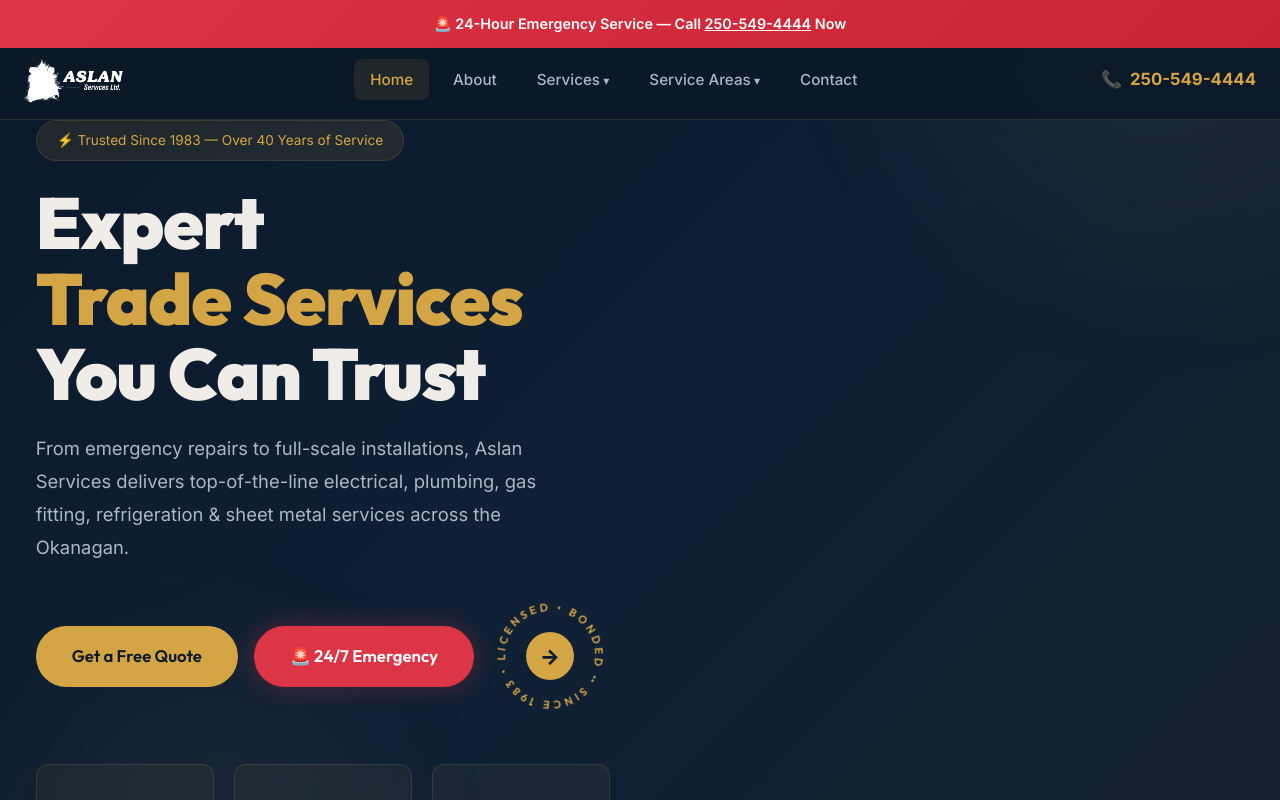
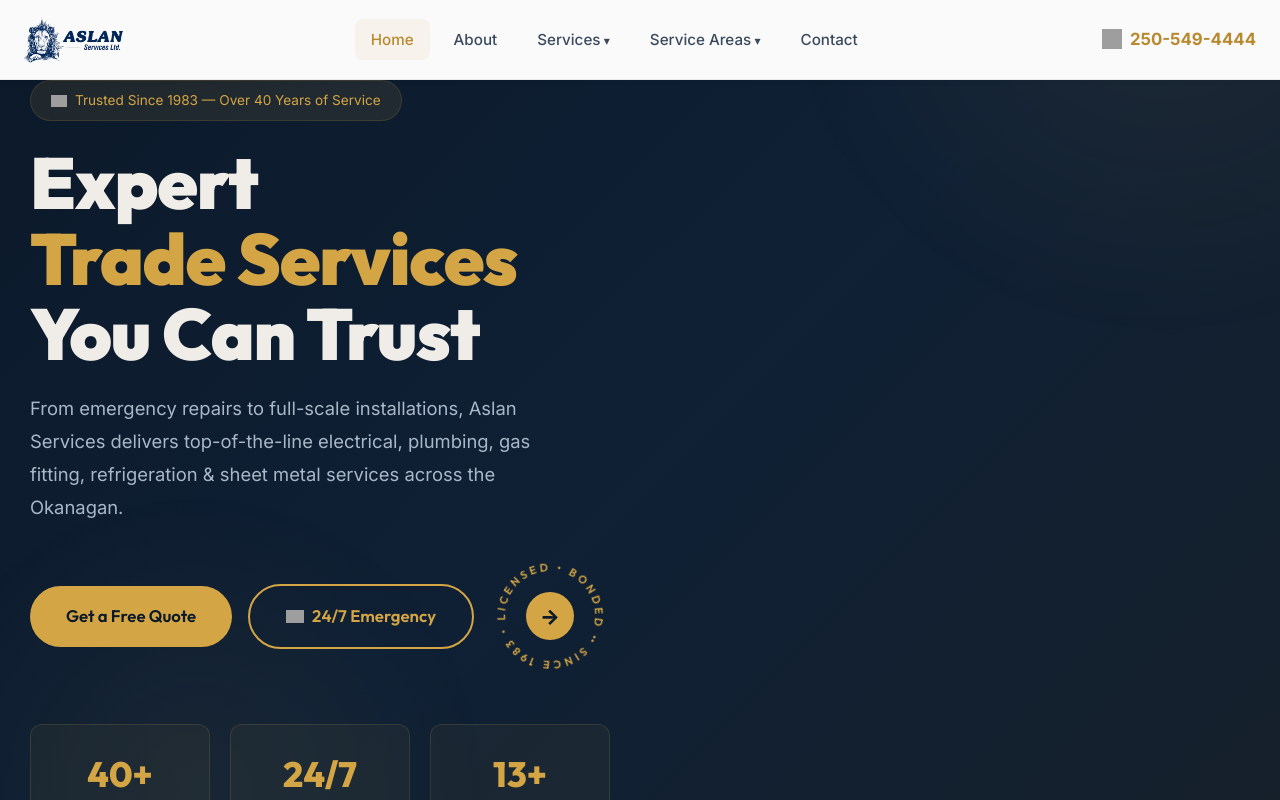
Before and after one commit to BenChoii/Aslan, a React (Vite) app: page / in a window 1280 px wide. Shown: the top 800 px of the page. Built offline with nearby package versions, Linux system fonts and the light colour scheme; grey boxes are pictures that could not be loaded.

Commit message:
White navbar, remove emergency banner, animated Fluent Emojis

```diff
--- /dev/null
+++ b/src/components/FluentEmoji.jsx
@@ -0,0 +1,46 @@
+// Animated Fluent Emoji component — uses Microsoft's animated emoji set
+const FLUENT_BASE = 'https://raw.githubusercontent.com/Tarikul-Islam-Anik/Animated-Fluent-Emojis/master/Emojis';
+
+const EMOJI_MAP = {
+  // Services
+  'zap': `${FLUENT_BASE}/Travel%20and%20places/High%20Voltage.png`,
+  'wrench': `${FLUENT_BASE}/Objects/Wrench.png`,
+  'fire': `${FLUENT_BASE}/Travel%20and%20places/Fire.png`,
+  'snowflake': `${FLUENT_BASE}/Travel%20and%20places/Snowflake.png`,
+  'nut': `${FLUENT_BASE}/Objects/Nut%20and%20Bolt.png`,
+  'thermometer': `${FLUENT_BASE}/Objects/Thermometer.png`,
+  'droplet': `${FLUENT_BASE}/Travel%20and%20places/Droplet.png`,
+  'house': `${FLUENT_BASE}/Travel%20and%20places/House.png`,
+  'building': `${FLUENT_BASE}/Travel%20and%20places/Office%20Building.png`,
+  'camera': `${FLUENT_BASE}/Objects/Camera.png`,
+  'shield': `${FLUENT_BASE}/Objects/Shield.png`,
+  'gear': `${FLUENT_BASE}/Objects/Gear.png`,
+  'lightbulb': `${FLUENT_BASE}/Objects/Light%20Bulb.png`,
+  'phone': `${FLUENT_BASE}/Objects/Telephone%20Receiver.png`,
+  'pin': `${FLUENT_BASE}/Travel%20and%20places/Round%20Pushpin.png`,
+  'star': `${FLUENT_BASE}/Travel%20and%20places/Glowing%20Star.png`,
+  'spark': `${FLUENT_BASE}/Travel%20and%20places/Sparkles.png`,
+  'check': `${FLUENT_BASE}/Symbols/Check%20Mark%20Button.png`,
+  'clock': `${FLUENT_BASE}/Travel%20and%20places/Twelve%20O%27Clock.png`,
+  'trophy': `${FLUENT_BASE}/Activities/Trophy.png`,
+  'handshake': `${FLUENT_BASE}/People%20with%20activities/Handshake.png`,
+  'tools': `${FLUENT_BASE}/Objects/Hammer%20and%20Wrench.png`,
+  'question': `${FLUENT_BASE}/Symbols/Red%20Question%20Mark.png`,
+  'rocket': `${FLUENT_BASE}/Travel%20and%20places/Rocket.png`,
+  'warning': `${FLUENT_BASE}/Symbols/Warning.png`,
+};
+
+export default function FluentEmoji({ name, size = 24, style = {} }) {
+  const src = EMOJI_MAP[name];
+  if (!src) return null;
+  return (
+    <img
+      src={src}
+      alt={name}
+      width={size}
+      height={size}
+      style={{ display: 'inline-block', verticalAlign: 'middle', ...style }}
+      loading="lazy"
+    />
+  );
+}
--- a/src/components/Header.jsx
+++ b/src/components/Header.jsx
@@ -10,10 +10,7 @@
 
   return (
     <>
-      <div className="emergency-banner">
-        🚨 24-Hour Emergency Service — Call <a href="tel:2505494444">250-549-4444</a> Now
-      </div>
-      <header className="header" style={{ top: '40px' }}>
+      <header className="header">
         <div className="header-inner">
           <Link to="/" className="header-logo">
             <img src="/logo.png" alt="Aslan Services Ltd Logo" />
@@ -24,11 +21,11 @@
             <Link to="/about" className={isActive('/about')}>About</Link>
 
             <div className="dropdown">
-              <span className="header-nav-link dropdown-trigger" style={{ padding: '8px 16px', color: 'var(--text-secondary)', fontWeight: 500, fontSize: '0.95rem', cursor: 'pointer' }}>Services</span>
+              <span className="header-nav-link dropdown-trigger" style={{ padding: '8px 16px', color: '#3a4a5e', fontWeight: 500, fontSize: '0.95rem', cursor: 'pointer' }}>Services</span>
               <div className="dropdown-menu" style={{ minWidth: '280px' }}>
                 {serviceCategories.map(cat => (
                   <div key={cat} style={{ marginBottom: '8px' }}>
-                    <div style={{ padding: '6px 16px', fontSize: '0.75rem', fontWeight: 700, color: 'var(--accent)', textTransform: 'uppercase', letterSpacing: '1px' }}>{cat}</div>
+                    <div style={{ padding: '6px 16px', fontSize: '0.75rem', fontWeight: 700, color: 'var(--accent-dark)', textTransform: 'uppercase', letterSpacing: '1px' }}>{cat}</div>
                     {services.filter(s => s.category === cat).map(s => (
                       <Link key={s.slug} to={`/vernon/${s.slug}`}>{s.name}</Link>
                     ))}
@@ -38,7 +35,7 @@
             </div>
 
             <div className="dropdown">
-              <span className="header-nav-link dropdown-trigger" style={{ padding: '8px 16px', color: 'var(--text-secondary)', fontWeight: 500, fontSize: '0.95rem', cursor: 'pointer' }}>Service Areas</span>
+              <span className="header-nav-link dropdown-trigger" style={{ padding: '8px 16px', color: '#3a4a5e', fontWeight: 500, fontSize: '0.95rem', cursor: 'pointer' }}>Service Areas</span>
               <div className="dropdown-menu">
                 {cities.map(c => (
                   <Link key={c.slug} to={`/${c.slug}`}>{c.name}</Link>
@@ -50,7 +47,8 @@
           </nav>
 
           <a href="tel:2505494444" className="header-phone" style={{ display: 'flex' }}>
-            📞 <span>250-549-4444</span>
+            <img src="https://raw.githubusercontent.com/Tarikul-Islam-Anik/Animated-Fluent-Emojis/master/Emojis/Objects/Telephone%20Receiver.png" alt="Phone" style={{ width: '20px', height: '20px' }} />
+            <span>250-549-4444</span>
           </a>
 
           <button className="mobile-menu-btn" onClick={() => setMobileOpen(!mobileOpen)}>
@@ -59,19 +57,19 @@
         </div>
       </header>
 
-      <div className={`mobile-nav ${mobileOpen ? 'open' : ''}`} style={{ top: '120px' }}>
+      <div className={`mobile-nav ${mobileOpen ? 'open' : ''}`}>
         <Link to="/" onClick={() => setMobileOpen(false)}>Home</Link>
         <Link to="/about" onClick={() => setMobileOpen(false)}>About</Link>
-        <div style={{ padding: '14px 0', color: 'var(--accent)', fontWeight: 700, borderBottom: '1px solid var(--border)' }}>Services</div>
+        <div style={{ padding: '14px 0', color: 'var(--accent-dark)', fontWeight: 700, borderBottom: '1px solid rgba(0,0,0,0.06)' }}>Services</div>
         {services.map(s => (
           <Link key={s.slug} to={`/vernon/${s.slug}`} onClick={() => setMobileOpen(false)} style={{ paddingLeft: '20px', fontSize: '0.95rem' }}>{s.name}</Link>
         ))}
-        <div style={{ padding: '14px 0', color: 'var(--accent)', fontWeight: 700, borderBottom: '1px solid var(--border)' }}>Service Areas</div>
+        <div style={{ padding: '14px 0', color: 'var(--accent-dark)', fontWeight: 700, borderBottom: '1px solid rgba(0,0,0,0.06)' }}>Service Areas</div>
         {cities.map(c => (
           <Link key={c.slug} to={`/${c.slug}`} onClick={() => setMobileOpen(false)} style={{ paddingLeft: '20px' }}>{c.name}</Link>
         ))}
         <Link to="/contact" onClick={() => setMobileOpen(false)}>Contact Us</Link>
-        <a href="tel:2505494444" style={{ color: 'var(--accent)', fontWeight: 700, fontSize: '1.2rem', marginTop: '20px', display: 'block', textAlign: 'center', padding: '16px', background: 'rgba(212,165,69,0.1)', borderRadius: '12px' }}>📞 250-549-4444</a>
+        <a href="tel:2505494444" style={{ color: 'var(--accent-dark)', fontWeight: 700, fontSize: '1.2rem', marginTop: '20px', display: 'block', textAlign: 'center', padding: '16px', background: 'rgba(212,165,69,0.08)', borderRadius: '12px' }}>📞 250-549-4444</a>
       </div>
     </>
   )
--- a/src/index.css
+++ b/src/index.css
@@ -85,8 +85,9 @@
 /* ─── Header ─── */
 .header {
   position: fixed; top: 0; left: 0; right: 0; z-index: 1000;
-  background: rgba(11,25,41,0.95); backdrop-filter: blur(20px);
-  border-bottom: 1px solid var(--border); height: var(--header-height);
+  background: rgba(255,255,255,0.98); backdrop-filter: blur(20px);
+  border-bottom: 1px solid rgba(0,0,0,0.06); height: var(--header-height);
+  box-shadow: 0 1px 8px rgba(0,0,0,0.04);
 }
 .header-inner {
   max-width: var(--max-width); margin: 0 auto; padding: 0 24px;
@@ -94,25 +95,25 @@
   height: 100%;
 }
 .header-logo { display: flex; align-items: center; gap: 12px; }
-.header-logo img { height: 50px; width: auto; filter: brightness(0) invert(1); }
+.header-logo img { height: 50px; width: auto; }
 .header-logo span {
   font-family: 'Outfit', sans-serif; font-weight: 800;
-  font-size: 1.3rem; color: var(--text-primary);
+  font-size: 1.3rem; color: #1B2D5B;
 }
 .header-nav { display: flex; align-items: center; gap: 8px; }
 .header-nav a {
-  padding: 8px 16px; border-radius: 8px; color: var(--text-secondary);
+  padding: 8px 16px; border-radius: 8px; color: #3a4a5e;
   font-weight: 500; font-size: 0.95rem; transition: var(--transition);
 }
 .header-nav a:hover, .header-nav a.active {
-  color: var(--accent); background: rgba(212,165,69,0.1);
+  color: var(--accent-dark); background: rgba(212,165,69,0.08);
 }
 .header-phone {
-  display: flex; align-items: center; gap: 8px; color: var(--accent);
+  display: flex; align-items: center; gap: 8px; color: var(--accent-dark);
   font-weight: 700; font-size: 1.05rem;
 }
 .mobile-menu-btn {
-  display: none; background: none; border: none; color: var(--text-primary);
+  display: none; background: none; border: none; color: #1B2D5B;
   font-size: 1.5rem; cursor: pointer; padding: 8px;
 }
 
@@ -122,19 +123,19 @@
 .dropdown-trigger::after { content: ' ▾'; font-size: 0.8em; }
 .dropdown-menu {
   position: absolute; top: 100%; left: 0; min-width: 240px;
-  background: var(--bg-secondary); border: 1px solid var(--border);
+  background: #ffffff; border: 1px solid rgba(0,0,0,0.06);
   border-radius: var(--radius); padding: 8px; opacity: 0;
   visibility: hidden; transform: translateY(8px);
-  transition: var(--transition); box-shadow: var(--shadow-lg); z-index: 100;
+  transition: var(--transition); box-shadow: 0 8px 32px rgba(0,0,0,0.1); z-index: 100;
 }
 .dropdown:hover .dropdown-menu {
   opacity: 1; visibility: visible; transform: translateY(0);
 }
 .dropdown-menu a {
   display: block; padding: 10px 16px; border-radius: 8px;
-  color: var(--text-secondary); font-size: 0.9rem;
+  color: #3a4a5e; font-size: 0.9rem;
 }
-.dropdown-menu a:hover { background: rgba(212,165,69,0.1); color: var(--accent); }
+.dropdown-menu a:hover { background: rgba(212,165,69,0.08); color: var(--accent-dark); }
 
 /* ─── Hero ─── */
 .hero {
@@ -479,17 +480,7 @@
 }
 .form-textarea { resize: vertical; min-height: 140px; }
 
-/* ─── Emergency Banner ─── */
-.emergency-banner {
-  background: linear-gradient(135deg, #dc3545, #c82333);
-  padding: 12px 0; text-align: center; font-size: 0.9rem;
-  font-weight: 600; color: white; position: fixed; top: 0; left: 0;
-  right: 0; z-index: 1001;
-}
-.emergency-banner a { color: white; text-decoration: underline; }
-.has-emergency-banner { --header-height: 120px; }
-.has-emergency-banner .header { top: 40px; }
-.has-emergency-banner .emergency-banner { height: 40px; display: flex; align-items: center; justify-content: center; }
+/* ─── Emergency Banner (removed) ─── */
 
 /* ─── Responsive ─── */
 @media (max-width: 968px) {
@@ -516,15 +507,15 @@
 /* ─── Mobile Menu ─── */
 .mobile-nav {
   display: none; position: fixed; top: var(--header-height);
-  left: 0; right: 0; bottom: 0; background: var(--bg-primary);
+  left: 0; right: 0; bottom: 0; background: #ffffff;
   z-index: 999; padding: 24px; overflow-y: auto;
 }
 .mobile-nav.open { display: block; }
 .mobile-nav a {
-  display: block; padding: 14px 0; color: var(--text-secondary);
-  font-size: 1.1rem; border-bottom: 1px solid var(--border);
+  display: block; padding: 14px 0; color: #3a4a5e;
+  font-size: 1.1rem; border-bottom: 1px solid rgba(0,0,0,0.06);
 }
-.mobile-nav a:hover { color: var(--accent); }
+.mobile-nav a:hover { color: var(--accent-dark); }
 
 /* ─── Animations ─── */
 .fade-in { opacity: 0; transform: translateY(20px); animation: fadeIn 0.6s ease forwards; }
--- a/src/pages/HomePage.jsx
+++ b/src/pages/HomePage.jsx
@@ -3,6 +3,7 @@
 import { services, serviceCategories } from '../data/services'
 import FAQ from '../components/FAQ'
 import GoogleMap from '../components/GoogleMap'
+import FluentEmoji from '../components/FluentEmoji'
 
 const marqueeServices = [
   'Licensed Electricians', 'Emergency Plumbing', 'Gas Fitting & Repair',
@@ -12,12 +13,12 @@
 ];
 
 const heroServices = [
-  { icon: '⚡', title: 'Electrical', desc: 'Licensed electrical services' },
-  { icon: '🔧', title: 'Plumbing', desc: 'Residential & commercial' },
-  { icon: '🔥', title: 'Gas Fitting', desc: 'Safe, certified gas work' },
-  { icon: '❄️', title: 'Refrigeration', desc: 'Commercial cooling systems' },
-  { icon: '🔩', title: 'Sheet Metal', desc: 'Custom fabrication & HVAC' },
-  { icon: '🌡️', title: 'Heating', desc: '24/7 emergency repair' },
+  { icon: 'zap', title: 'Electrical', desc: 'Licensed electrical services' },
+  { icon: 'wrench', title: 'Plumbing', desc: 'Residential & commercial' },
+  { icon: 'fire', title: 'Gas Fitting', desc: 'Safe, certified gas work' },
+  { icon: 'snowflake', title: 'Refrigeration', desc: 'Commercial cooling systems' },
+  { icon: 'nut', title: 'Sheet Metal', desc: 'Custom fabrication & HVAC' },
+  { icon: 'thermometer', title: 'Heating', desc: '24/7 emergency repair' },
 ];
 
 const testimonials = [
@@ -71,12 +72,12 @@
 
 export default function HomePage() {
   return (
-    <div style={{ paddingTop: '40px' }}>
+    <div>
       {/* Hero */}
       <section className="hero">
         <div className="hero-content">
           <div>
-            <div className="hero-badge fade-in">⚡ Trusted Since 1983 — Over 40 Years of Service</div>
+            <div className="hero-badge fade-in"><FluentEmoji name="zap" size={16} /> Trusted Since 1983 — Over 40 Years of Service</div>
             <h1 className="hero-title fade-in fade-in-delay-1" style={{ fontSize: 'clamp(2.5rem, 6vw, 4.5rem)', fontWeight: 900, lineHeight: 1.05, letterSpacing: '-1px' }}>
               Expert<br />
               <span className="accent">Trade Services</span><br />
@@ -87,7 +88,7 @@
             </p>
             <div className="hero-actions fade-in fade-in-delay-3">
               <Link to="/contact" className="btn btn-primary" style={{ padding: '16px 36px', fontSize: '1.05rem' }}>Get a Free Quote</Link>
-              <a href="tel:2505494444" className="btn btn-emergency" style={{ padding: '16px 36px', fontSize: '1.05rem' }}>🚨 24/7 Emergency</a>
+              <a href="tel:2505494444" className="btn btn-outline" style={{ padding: '16px 36px', fontSize: '1.05rem' }}><FluentEmoji name="phone" size={18} /> 24/7 Emergency</a>
               <RotatingBadge />
             </div>
             <div className="hero-stats fade-in fade-in-delay-3">
@@ -108,7 +109,7 @@
           <div className="hero-visual">
             {heroServices.map((s, i) => (
               <div key={i} className={`hero-card fade-in fade-in-delay-${(i % 3) + 1}`}>
-                <div className="hero-card-icon">{s.icon}</div>
+                <div className="hero-card-icon"><FluentEmoji name={s.icon} size={40} /></div>
                 <div className="hero-card-title">{s.title}</div>
                 <div className="hero-card-desc">{s.desc}</div>
               </div>
@@ -132,7 +133,7 @@
       <section className="section">
         <div className="container">
           <div className="section-header">
-            <div className="section-badge">✦ What We Offer</div>
+            <div className="section-badge"><FluentEmoji name="spark" size={14} /> What We Offer</div>
             <h2 className="section-title">Complete Trade Services Under One Roof</h2>
             <p className="section-subtitle">From electrical and plumbing to gas fitting, refrigeration, and sheet metal — we handle it all with over 40 years of expertise.</p>
           </div>
@@ -154,7 +155,7 @@
         <div className="container">
           <div className="expertise-grid">
             <div>
-              <div className="section-badge" style={{ marginBottom: '16px' }}>✦ For Commercial & Residential Clients</div>
+              <div className="section-badge" style={{ marginBottom: '16px' }}><FluentEmoji name="trophy" size={14} /> For Commercial & Residential Clients</div>
               <h2 style={{ marginBottom: '20px' }}>Trusted Local Experts — <span style={{ color: 'var(--accent)' }}>Fast, Reliable</span></h2>
               <p style={{ color: 'var(--text-secondary)', marginBottom: '32px', lineHeight: 1.8 }}>
                 Aslan is your trusted partner for all residential and commercial trade needs. With years of hands-on experience, a skilled team, and unwavering commitment to quality, we deliver results you can count on.
@@ -188,7 +189,7 @@
               </div>
               <div style={{ marginTop: '16px', display: 'grid', gridTemplateColumns: '1fr 1fr', gap: '12px' }}>
                 {['Bonded & Insured', 'Bryant Authorized', 'Corporate Rates', 'Free Estimates'].map((f, i) => (
-                  <div key={i} className="about-feature"><span className="about-feature-icon">✓</span><span className="about-feature-text">{f}</span></div>
+                  <div key={i} className="about-feature"><span className="about-feature-icon"><FluentEmoji name="check" size={16} /></span><span className="about-feature-text">{f}</span></div>
                 ))}
               </div>
             </div>
@@ -200,7 +201,7 @@
       <section className="section">
         <div className="container">
           <div className="section-header">
-            <div className="section-badge">✦ How It Works</div>
+            <div className="section-badge"><FluentEmoji name="gear" size={14} /> How It Works</div>
             <h2 className="section-title">Simple Process, Expert Results</h2>
             <p className="section-subtitle">From first call to project completion — here's how we deliver exceptional service every time.</p>
           </div>
@@ -220,14 +221,14 @@
       <section className="section section-dark">
         <div className="container">
           <div className="section-header">
-            <div className="section-badge">📍 Service Areas</div>
+            <div className="section-badge"><FluentEmoji name="pin" size={14} /> Service Areas</div>
             <h2 className="section-title">Serving the Entire Okanagan Region</h2>
             <p className="section-subtitle">From Vernon to Kamloops, Kelowna to Revelstoke — our team covers the communities you call home.</p>
           </div>
           <div className="cities-grid">
             {cities.map(c => (
               <Link key={c.slug} to={`/${c.slug}`} className="city-card">
-                <div className="city-card-name">📍 {c.name}</div>
+                <div className="city-card-name"><FluentEmoji name="pin" size={16} /> {c.name}</div>
                 <div className="city-card-pop">{c.population}</div>
               </Link>
             ))}
@@ -238,11 +239,11 @@
         </div>
       </section>
 
-      {/* Testimonials — Upgraded with gradient cards */}
+      {/* Testimonials */}
       <section className="section">
         <div className="container">
           <div className="section-header">
-            <div className="section-badge">✦ Our Real Satisfaction</div>
+            <div className="section-badge"><FluentEmoji name="star" size={14} /> Our Real Satisfaction</div>
             <h2 className="section-title">Thousands of Satisfied Clients</h2>
             <p className="section-subtitle">Real 5-star reviews from our Google Business Profile — because trust is earned, not advertised.</p>
           </div>
@@ -269,7 +270,7 @@
       <section className="section section-dark">
         <div className="container">
           <div className="section-header">
-            <div className="section-badge">❓ FAQ</div>
+            <div className="section-badge"><FluentEmoji name="question" size={14} /> FAQ</div>
             <h2 className="section-title">Frequently Asked Questions</h2>
           </div>
           <FAQ items={homeFaqs} />
@@ -284,7 +285,7 @@
             Whether it's an emergency or a planned project, our team is here for you. Call now or request a free quote.
           </p>
           <div style={{ display: 'flex', gap: '16px', justifyContent: 'center', flexWrap: 'wrap' }}>
-            <a href="tel:2505494444" className="btn btn-emergency" style={{ padding: '18px 40px', fontSize: '1.1rem' }}>🚨 Call 250-549-4444</a>
+            <a href="tel:2505494444" className="btn btn-primary" style={{ padding: '18px 40px', fontSize: '1.1rem' }}><FluentEmoji name="phone" size={20} /> Call 250-549-4444</a>
             <Link to="/contact" className="btn btn-outline" style={{ padding: '18px 40px', fontSize: '1.1rem' }}>Request a Quote</Link>
           </div>
         </div>
```
